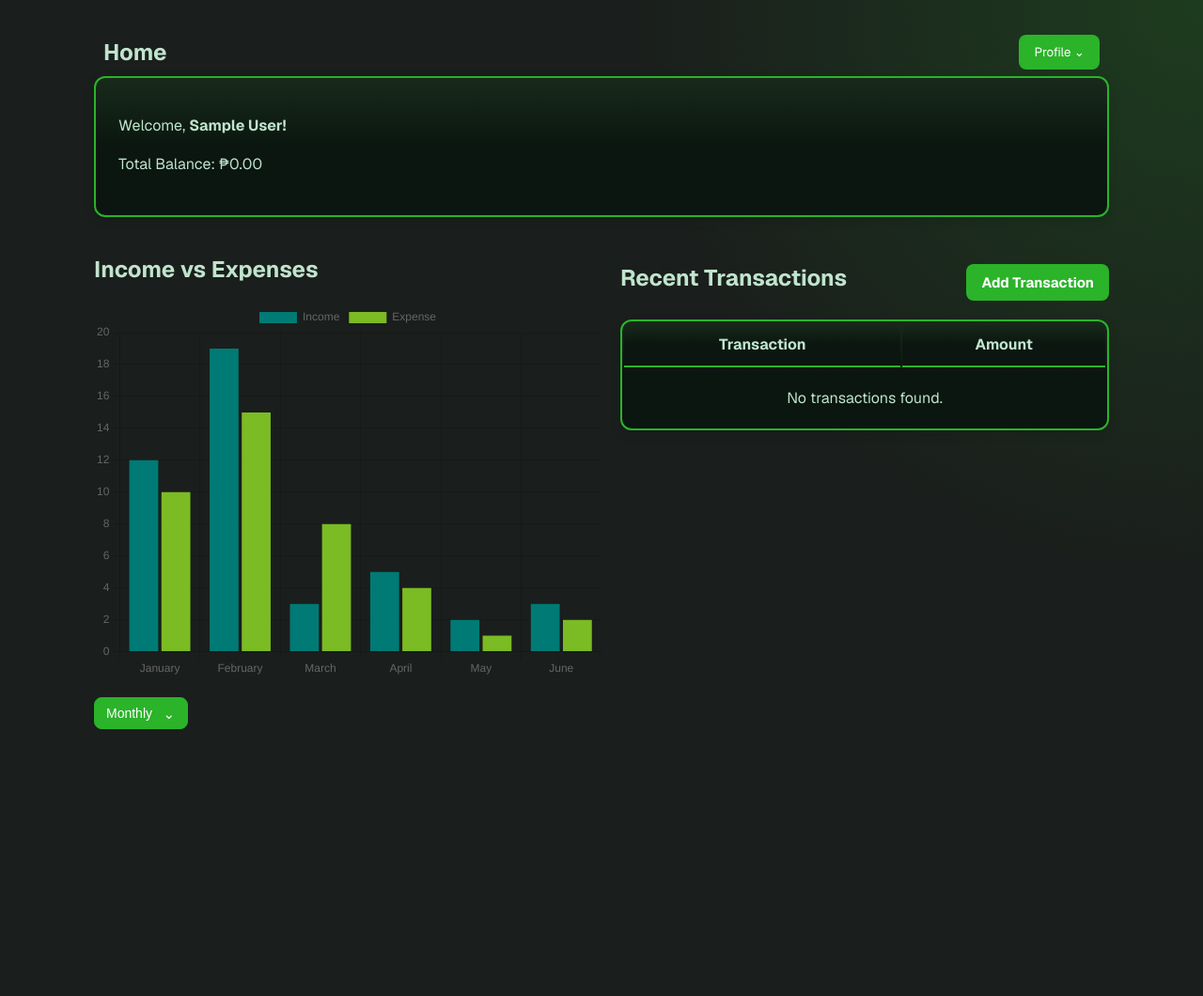
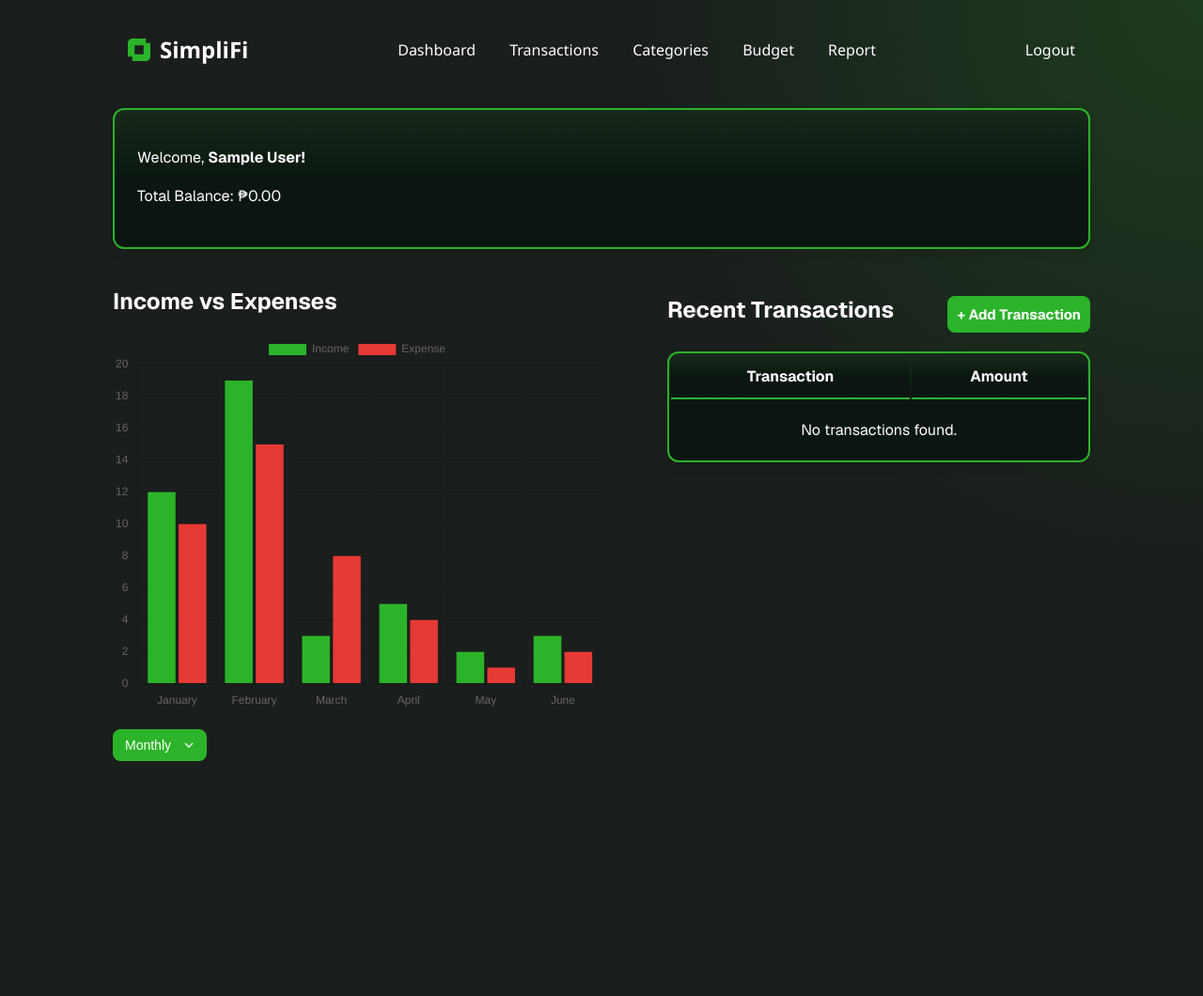
Before and after one commit to Mekuuuuu/cmsc126-long-exam-2, a Django app: page / in a window 1280 px wide. Shown: the top 1060 px of the page at 94% size. Before the commit the page ends 776 px from the top, so only its background shows below. Run offline with Django 5.2, Linux system fonts and the light colour scheme; the visitor is signed in with stand-in values (Sample User, id 1); data that the repository does not hold is empty.

Commit message:
add navbar

```diff
--- /dev/null
+++ b/budget_tracker/accounts/templates/auth1_app/base.html
@@ -0,0 +1,31 @@
+{% load static %}
+<!DOCTYPE html>
+<html lang="en">
+<head>
+    <meta charset="UTF-8">
+    <title>{% block title %}My App{% endblock %}</title>
+    <link rel="stylesheet" href="{% static 'css/homestyle.css' %}">
+    <link rel="stylesheet" href="https://fonts.googleapis.com/css2?family=Geist:wght@400;700&display=swap">
+    <script src="https://cdn.jsdelivr.net/npm/chart.js"></script>
+</head>
+<body>
+    <nav class="navbar">
+        <div class="nav-left" style="display: flex; align-items: center; gap: 10px;">
+            <img src="/static/images/logo.png" alt="SimpliFi Logo" class="logo-img">
+            <a href="#" class="nav-logo">SimpliFi</a>
+        </div>
+        <div class="nav-center">
+            <a href="#">Dashboard</a>
+            <a href="#">Transactions</a>
+            <a href="#">Categories</a>
+            <a href="#">Budget</a>
+            <a href="#">Report</a>
+        </div>
+        <div class="nav-right">
+            <a href="#">Logout</a>
+        </div>
+    </nav>
+    {% block content %}
+    {% endblock %}
+</body>
+</html>
--- a/budget_tracker/accounts/templates/auth1_app/home.html
+++ b/budget_tracker/accounts/templates/auth1_app/home.html
@@ -1,8 +1,15 @@
+{% extends "auth1_app/base.html" %}
 {% load static %}
 {% load humanize %}
+
+
+{% block title %}Home{% endblock %}
+{% block page_title %}Home{% endblock %}
+
 <!DOCTYPE html>
 <html lang="en">
 
+{% block content %}
 <head>
     <meta charset="UTF-8">
     <meta name="viewport" content="width=device-width, initial-scale=1.0">
@@ -14,20 +21,6 @@
 </head>
 
 <body>
-    <div class="top-bar">
-        <h2>Home</h2>
-
-        <div class="profile-dropdown">
-            <button class="profile-btn">Profile ⌄</button>
-            <div class="dropdown-menu">
-                <a href="{% url 'protected' %}">Go To Your Protected Page!</a>
-                <form method="POST" action="{% url 'logout' %}" style="display: inline;">
-                    {% csrf_token %}
-                    <button type="submit">Logout</button>
-                </form>
-            </div>
-        </div>
-    </div>
 
     <div class="container">
         <p>Welcome, <strong>{{ request.user.first_name }} {{ request.user.last_name }}!</strong></p>
@@ -89,12 +82,12 @@
                             {
                                 label: 'Income',
                                 data: chartData.monthly.income,
-                                backgroundColor: '#007A75'
+                                backgroundColor: '#2BB32A'
                             },
                             {
                                 label: 'Expense',
                                 data: chartData.monthly.expense,
-                                backgroundColor: '#7BBB24'
+                                backgroundColor: '#E53935'
                             }
                         ]
                     },
@@ -103,7 +96,7 @@
                         maintainAspectRatio: false,
                         scales: {
                             x: { stacked: false },
-                            y: { beginAtZero: true }
+                            y: { beginAtZero: true},
                         }
                     }
                 });
@@ -132,7 +125,7 @@
         <div class="right-table">
             <div class="transactions-header">
                 <h2>Recent Transactions</h2>
-                <button id="openModalBtn">Add Transaction</button>
+                <button id="openModalBtn">+ Add Transaction</button>
             </div>
 
             <table>
@@ -162,7 +155,9 @@
             </table>
 
             {% if transactions %}
-            <a href="{% url 'transactions' %}">See all transactions</a>
+            <div class="button-wrapper">
+                <a href="{% url 'transactions' %}" class="button-link">See all transactions</a>
+            </div>
             {% endif %}
         </div>
 
@@ -356,5 +351,5 @@
         });
     </script>
 </body>
-
+{% endblock %}
 </html>
--- a/budget_tracker/accounts/templates/auth1_app/transactions.html
+++ b/budget_tracker/accounts/templates/auth1_app/transactions.html
@@ -1,8 +1,10 @@
+{% extends "auth1_app/base.html" %}
 {% load static %}
 {% load humanize %}
 <!DOCTYPE html>
 <html lang="en">
 
+{% block content %}
 <head>
     <meta charset="UTF-8">
     <meta name="viewport" content="width=device-width, initial-scale=1.0">
@@ -74,5 +76,5 @@
         {% endif %}
     </div>
 
-
 </body>
+{% endblock %}
--- a/budget_tracker/static/css/homestyle.css
+++ b/budget_tracker/static/css/homestyle.css
@@ -1,13 +1,13 @@
 /* General Reset and Typography */
 body {
     margin: 20px;
-    padding: 0 80px;
+    padding: 0 100px;
     font-family: 'Geist', sans-serif;
     background-color: #1A1E1C;
     background: radial-gradient(circle at top right, rgba(43, 179, 42, 0.2) 0%, transparent 40%), #1A1E1C;
     background-repeat: no-repeat;
     background-size: cover;
-    color: #C0E4CD;
+    color: #fff;
     box-sizing: border-box;
     height: 100vh;
 }
@@ -20,6 +20,71 @@ body {
     margin-top: 20px;
     height: 100%;
     /* padding: 0 40px; */
+}
+
+/* Navbar styles */
+.navbar {
+    display: flex;
+    justify-content: space-between;
+    align-items: center;
+    padding: 1rem;
+    color: #fff;
+    font-family: 'Segoe UI', sans-serif;
+    flex-wrap: wrap;
+    margin-bottom: 30px;
+}
+
+.navbar a {
+    text-decoration: none;
+}
+
+
+.nav-left .nav-logo {
+    font-size: 1.5rem;
+    font-weight: bold;
+    color: #ffff;
+}
+
+.nav-center a {
+    margin: 0 1rem;
+    color: #fff;
+    font-weight: 500;
+    transition: color 0.3s ease;
+}
+
+.nav-center a:hover {
+    color: #2BB32A;
+}
+
+/* Right section (logout) */
+.nav-right a {
+    color: #fff;
+    font-weight: 500;
+    transition: color 0.3s ease;
+}
+
+.nav-right a:hover {
+    color: #2BB32A;
+}
+
+/* Responsive styles */
+@media (max-width: 768px) {
+    .navbar {
+        flex-direction: column;
+        align-items: flex-start;
+        gap: 0.5rem;
+    }
+
+    .nav-center, .nav-right {
+        width: 100%;
+        display: flex;
+        flex-direction: column;
+        gap: 0.5rem;
+    }
+
+    .nav-center a, .nav-right a {
+        margin: 0; /* Remove horizontal margins for vertical layout */
+    }
 }
 
 #myChart {
@@ -60,15 +125,18 @@ body {
 }
 
 .filter-dropdown::after {
-    content: '⌄';
+    content: '';
     position: absolute;
     top: 50%;
     right: 14px;
     transform: translateY(-50%);
     pointer-events: none;
-    color: #FFFFFF;
-    font-size: 15px;
-    line-height: 1;
+    width: 10px;
+    height: 10px;
+    background-image: url('/static/images/arrow-down.png');
+    background-size: contain;
+    background-repeat: no-repeat;
+    background-position: center;
     z-index: 2;
 }
 
@@ -79,6 +147,7 @@ body {
 
 .right-table {
     width: 50%;
+    margin-left: 50px;
 }
 
 /* Align the transactions-header content to the right within its section */
@@ -153,28 +222,33 @@ body {
     margin-bottom: 20px;
 }
 
+.button-wrapper {
+    display: flex;
+    justify-content: flex-end;
+}
 /* Buttons */
 button,
-a {
+.button-link {
     font-family: inherit;
-    background-color: #2BB32A;
-    color: white;
-    padding: 10px 16px;
+    /* background-color: #2BB32A; */
+    color: rgb(255, 255, 255);
+    padding: 10px;
     margin-top: 10px;
     border: none;
     border-radius: 8px;
     text-decoration: none;
     cursor: pointer;
     display: inline-block;
+    font-size: 15px;
 }
 
 button:hover,
-a:hover {
+.button-link:hover {
     background-color: #219021;
 }
 
 h2,
-a,
+.button-link,
 form {
     margin-bottom: 10px;
 }
@@ -311,7 +385,7 @@ tbody td {
 
 .transactions-header h2 {
     margin: 0;
-    color: #C0E4CD;
+    color: #fff;
 }
 
 .transactions-header button {
```
Also changed, not shown: budget_tracker/static/images/arrow-down.png (added), budget_tracker/static/images/logo.png (added).
